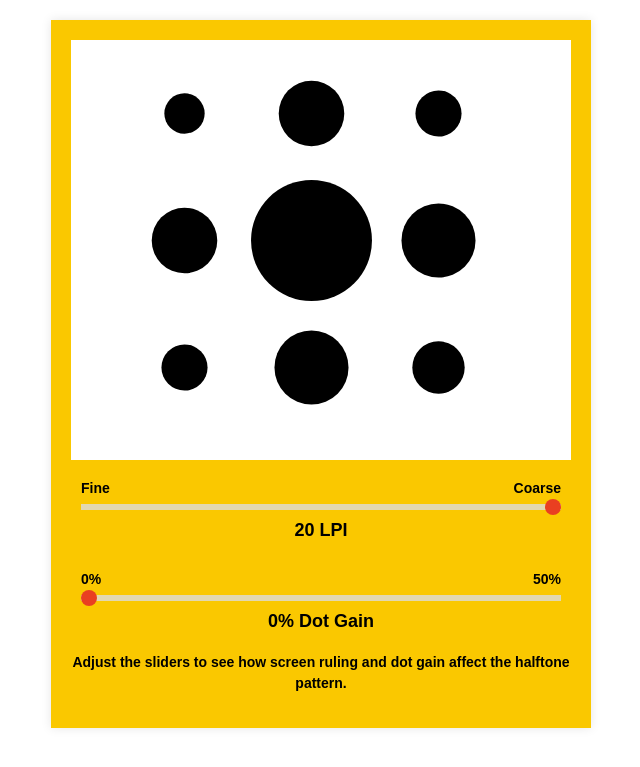
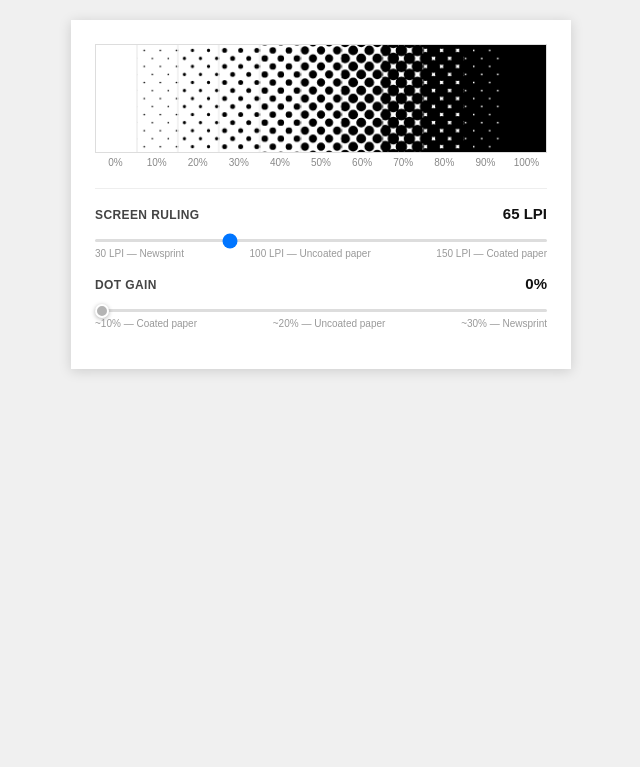
Before and after one commit to Leigh-code/Canvas, a Jekyll site: the page docs/halftone-screen-ruling.html, which Jekyll copies as it is, in a window 1280 px wide. Shown: the top 767 px of the page, without its empty margins (319-959 px from the left). Built offline with Jekyll 4.4.1, drawn with Linux system fonts in a browser that asks for light colours.

Commit message:
Update halftone-screen-ruling.html

```diff
--- a/docs/halftone-screen-ruling.html
+++ b/docs/halftone-screen-ruling.html
@@ -2,195 +2,204 @@
 <html lang="en">
 <head>
     <meta charset="UTF-8">
-    <meta name="viewport" content="width=device-width, initial-scale=1.0">
-    <title>Halftone Screen Ruling with Dot Gain</title>
-    <script src="https://unpkg.com/react@17/umd/react.development.js"></script>
-    <script src="https://unpkg.com/react-dom@17/umd/react-dom.development.js"></script>
-    <script src="https://unpkg.com/@babel/standalone/babel.min.js"></script>
+    <title>Halftone Step Wedge</title>
     <style>
-        body {
-            font-family: 'Arial', sans-serif;
-            background-color: #FFFFFF;
-            color: #000000;
-            margin: 0;
-            padding: 0;
-        }
-        .container {
-            max-width: 500px;
-            margin: 20px auto;
-            padding: 20px;
-            background-color: #FAC800;
-            box-shadow: 0 0 10px rgba(0,0,0,0.1);
-        }
-        .halftone-container {
-            background-color: #FFFFFF;
-            padding: 10px;
-            margin-bottom: 10px;
-            display: flex;
-            justify-content: center;
-            align-items: center;
-        }
-        .slider-container {
-            padding: 10px;
-            margin-bottom: 10px;
-        }
-        .slider {
-            width: 100%;
-            margin: 5px 0;
+        * { box-sizing: border-box; margin: 0; padding: 0; }
+        body { font-family: Arial, sans-serif; background: #f0f0f0; padding: 20px; }
+        .wrap { max-width: 500px; margin: 0 auto; background: #fff; padding: 24px; box-shadow: 0 2px 12px rgba(0,0,0,0.15); }
+
+        canvas { display: block; width: 100%; border: 1px solid #ddd; margin-bottom: 4px; }
+        .tick-row { display: flex; margin-bottom: 20px; }
+        .tick-row span { font-size: 10px; color: #888; flex: 1; text-align: center; }
+
+        hr { border: none; border-top: 1px solid #eee; margin: 16px 0; }
+
+        .ctrl { margin-bottom: 16px; }
+        .ctrl-top { display: flex; justify-content: space-between; align-items: baseline; margin-bottom: 6px; }
+        .ctrl-name { font-size: 12px; font-weight: bold; text-transform: uppercase; letter-spacing: 0.4px; color: #444; }
+        .ctrl-val { font-size: 15px; font-weight: bold; color: #111; }
+
+        /* Custom slider */
+        input[type=range] {
             -webkit-appearance: none;
             appearance: none;
-            height: 6px;
+            width: 100%;
+            height: 3px;
             background: #ddd;
+            border-radius: 2px;
             outline: none;
-            opacity: 0.8;
-            -webkit-transition: .2s;
-            transition: opacity .2s;
+            cursor: pointer;
+            margin-bottom: 6px;
         }
-        .slider:hover {
-            opacity: 1;
-        }
-        .slider::-webkit-slider-thumb {
+        input[type=range]#dgSlider::-webkit-slider-thumb {
             -webkit-appearance: none;
-            appearance: none;
-            width: 16px;
-            height: 16px;
             border-radius: 50%;
             background: #E61E2A;
+            border: 2px solid #fff;
+            box-shadow: 0 1px 4px rgba(0,0,0,0.3);
+            cursor: pointer;
+            transition: width 0.1s, height 0.1s, background 0.1s;
+        }
+        input[type=range]#dgSlider::-moz-range-thumb {
+            border-radius: 50%;
+            background: #E61E2A;
+            border: 2px solid #fff;
+            box-shadow: 0 1px 4px rgba(0,0,0,0.3);
             cursor: pointer;
         }
-        .slider::-moz-range-thumb {
-            width: 16px;
-            height: 16px;
-            border-radius: 50%;
-            background: #E61E2A;
-            cursor: pointer;
-        }
-        .label-container {
-            display: flex;
-            justify-content: space-between;
-            font-weight: bold;
-            font-size: 14px;
-            color: #000000;
-        }
-        .lpi-display, .dot-gain-display {
-            text-align: center;
-            font-size: 18px;
-            font-weight: bold;
-            margin-top: 5px;
-            color: #000000;
-        }
-        .instructions {
-            text-align: center;
-            margin-top: 10px;
-            font-weight: bold;
-            font-size: 14px;
-            line-height: 1.5;
-        }
+
+        .ctrl-labels { display: flex; justify-content: space-between; }
+        .ctrl-labels span { font-size: 10px; color: #999; }
+        .ctrl-hint { font-size: 10px; color: #aaa; margin-top: 4px; font-style: italic; }
     </style>
+    <style id="dgThumbStyle"></style>
 </head>
 <body>
-    <div id="root"></div>
+<div class="wrap">
 
-    <script type="text/babel">
-        const HalftoneDemo = () => {
-            const [spacing, setSpacing] = React.useState(127); // Initial value for coarsest LPI
-            const [dotGain, setDotGain] = React.useState(0); // Initial dot gain
-            const size = 400;
-            const angle = 45;
+    <canvas id="wedge" width="462" height="110"></canvas>
+    <div class="tick-row">
+        <span>0%</span><span>10%</span><span>20%</span><span>30%</span><span>40%</span>
+        <span>50%</span><span>60%</span><span>70%</span><span>80%</span><span>90%</span><span>100%</span>
+    </div>
 
-            const circularGradient = (x, y) => {
-                const centerX = size / 2;
-                const centerY = size / 2;
-                const maxDistance = Math.sqrt(centerX * centerX + centerY * centerY);
-                const distance = Math.sqrt((x - centerX) ** 2 + (y - centerY) ** 2);
-                return 1 - (distance / maxDistance);
-            };
+    <hr>
 
-            const dots = [];
-            for (let x = 0; x < size; x += spacing) {
-                for (let y = 0; y < size; y += spacing) {
-                    const centerX = x + spacing / 2;
-                    const centerY = y + spacing / 2;
+    <div class="ctrl">
+        <div class="ctrl-top">
+            <span class="ctrl-name">Screen Ruling</span>
+            <span class="ctrl-val" id="lpiVal">— LPI</span>
+        </div>
+        <input type="range" id="lpiSlider" min="30" max="150" step="5" value="65">
+        <div class="ctrl-labels">
+            <span>30 LPI — Newsprint</span>
+            <span>100 LPI — Uncoated paper</span>
+            <span>150 LPI — Coated paper</span>
+        </div>
+    </div>
 
-                    const rotatedX = (centerX - size / 2) * Math.cos(angle * Math.PI / 180) - (centerY - size / 2) * Math.sin(angle * Math.PI / 180) + size / 2;
-                    const rotatedY = (centerX - size / 2) * Math.sin(angle * Math.PI / 180) + (centerY - size / 2) * Math.cos(angle * Math.PI / 180) + size / 2;
+    <div class="ctrl">
+        <div class="ctrl-top">
+            <span class="ctrl-name">Dot Gain</span>
+            <span class="ctrl-val" id="dgVal">0%</span>
+        </div>
+        <input type="range" id="dgSlider" min="0" max="30" value="0">
+        <div class="ctrl-labels">
+            <span>~10% — Coated paper</span>
+            <span>~20% — Uncoated paper</span>
+            <span>~30% — Newsprint</span>
+        </div>
+    </div>
 
-                    const gradientValue = circularGradient(rotatedX, rotatedY);
-                    const radius = (spacing / 2) * gradientValue * (1 + dotGain / 100); // Adjust radius with dot gain
+</div>
 
-                    dots.push(
-                        <circle
-                            key={`${x}-${y}`}
-                            cx={centerX}
-                            cy={centerY}
-                            r={radius}
-                            fill="#000000"
-                        />
-                    );
+<script>
+(function () {
+    var canvas = document.getElementById('wedge');
+    var ctx = canvas.getContext('2d');
+    var W = canvas.width, H = canvas.height;
+    var PATCHES = 11;
+    var patchW = W / PATCHES;
+
+    function lpiToSpacing(lpi) {
+        return 14 - (lpi - 30) / (150 - 30) * 8;
+    }
+
+    function render() {
+        var lpi   = parseInt(document.getElementById('lpiSlider').value);
+        var dgPct = parseInt(document.getElementById('dgSlider').value);
+        var dg    = dgPct / 100;
+        document.getElementById('lpiVal').textContent = lpi + ' LPI';
+        document.getElementById('dgVal').textContent  = dgPct + '%';
+
+        var spacing = lpiToSpacing(lpi);
+        var A   = 45 * Math.PI / 180;
+        var cos = Math.cos(A), sin = Math.sin(A);
+        var gcx = W / 2, gcy = H / 2;
+
+        ctx.clearRect(0, 0, W, H);
+        ctx.fillStyle = '#fff';
+        ctx.fillRect(0, 0, W, H);
+
+        var span = Math.ceil(Math.max(W, H) * 1.5 / spacing) + 2;
+
+        for (var p = 0; p < PATCHES; p++) {
+            var inkPct  = p / (PATCHES - 1);
+            var dotArea = Math.min(1, inkPct + dg * 4 * inkPct * (1 - inkPct));
+            var maxR    = spacing * 0.72;
+            var dotR    = maxR * dotArea;
+
+            var x0 = p * patchW;
+            var x1 = x0 + patchW;
+
+            ctx.save();
+            ctx.beginPath();
+            ctx.rect(x0, 0, patchW, H);
+            ctx.clip();
+            ctx.beginPath();
+            ctx.fillStyle = '#000';
+
+            for (var gi = -span; gi <= span; gi++) {
+                for (var gj = -span; gj <= span; gj++) {
+                    var px = cos * gi * spacing - sin * gj * spacing + gcx;
+                    var py = sin * gi * spacing + cos * gj * spacing + gcy;
+                    if (px < x0 - spacing || px > x1 + spacing) continue;
+                    if (py < -spacing || py > H + spacing) continue;
+                    if (dotR < 0.3) continue;
+                    ctx.moveTo(px + dotR, py);
+                    ctx.arc(px, py, dotR, 0, Math.PI * 2);
                 }
             }
+            ctx.fill();
+            ctx.restore();
+        }
 
-            const handleSpacingChange = (event) => {
-                setSpacing(Number(event.target.value));
-            };
+        ctx.strokeStyle = 'rgba(0,0,0,0.1)';
+        ctx.lineWidth = 1;
+        for (var i = 1; i < PATCHES; i++) {
+            ctx.beginPath();
+            ctx.moveTo(i * patchW, 0);
+            ctx.lineTo(i * patchW, H);
+            ctx.stroke();
+        }
+    }
 
-            const handleDotGainChange = (event) => {
-                setDotGain(Number(event.target.value));
-            };
+    var pending = false;
+    function scheduleRender() {
+        if (!pending) {
+            pending = true;
+            requestAnimationFrame(function () { pending = false; render(); });
+        }
+    }
 
-            const lpi = Math.round(2540 / spacing);
+    function updateDgThumb(val) {
+        var t = val / 30; // 0..1
+        var size = Math.round(14 + t * 16); // 14px -> 30px
+        // colour shifts light grey -> black as gain increases
+        var r = Math.round(180 - t * 170);
+        var g = Math.round(180 - t * 170);
+        var b = Math.round(180 - t * 170);
+        var color = 'rgb(' + r + ',' + g + ',' + b + ')';
+        document.getElementById('dgThumbStyle').textContent =
+            'input[type=range]#dgSlider::-webkit-slider-thumb{' +
+            '-webkit-appearance:none;border-radius:50%;cursor:pointer;' +
+            'border:2px solid #fff;box-shadow:0 1px 4px rgba(0,0,0,0.3);' +
+            'width:' + size + 'px;height:' + size + 'px;background:' + color + ';}' +
+            'input[type=range]#dgSlider::-moz-range-thumb{' +
+            'border-radius:50%;cursor:pointer;' +
+            'border:2px solid #fff;box-shadow:0 1px 4px rgba(0,0,0,0.3);' +
+            'width:' + size + 'px;height:' + size + 'px;background:' + color + ';}';
+    }
 
-            return (
-                <div className="container">
-                    <div className="halftone-container">
-                        <svg width={size} height={size} viewBox={`0 0 ${size} ${size}`}>
-                            {dots}
-                        </svg>
-                    </div>
-                    <div className="slider-container">
-                        <div className="label-container">
-                            <span>Fine</span>
-                            <span>Coarse</span>
-                        </div>
-                        <input
-                            type="range"
-                            min="4"
-                            max="127"
-                            step="1"
-                            value={spacing}
-                            onChange={handleSpacingChange}
-                            className="slider"
-                        />
-                        <div className="lpi-display">
-                            {lpi} LPI
-                        </div>
-                    </div>
-                    <div className="slider-container">
-                        <div className="label-container">
-                            <span>0%</span>
-                            <span>50%</span>
-                        </div>
-                        <input
-                            type="range"
-                            min="0"
-                            max="50"
-                            step="1"
-                            value={dotGain}
-                            onChange={handleDotGainChange}
-                            className="slider"
-                        />
-                        <div className="dot-gain-display">
-                            {dotGain}% Dot Gain
-                        </div>
-                    </div>
-                    <p className="instructions">
-                        Adjust the sliders to see how screen ruling and dot gain affect the halftone pattern.
-                    </p>
-                </div>
-            );
-        };
+    document.getElementById('lpiSlider').addEventListener('input', scheduleRender);
+    document.getElementById('dgSlider').addEventListener('input', function() {
+        updateDgThumb(parseInt(this.value));
+        scheduleRender();
+    });
 
-        ReactDOM.render(<HalftoneDemo />, document.getElementById('root'));
-    </script>
+    updateDgThumb(0);
+    render();
+})();
+</script>
 </body>
 </html>
```
